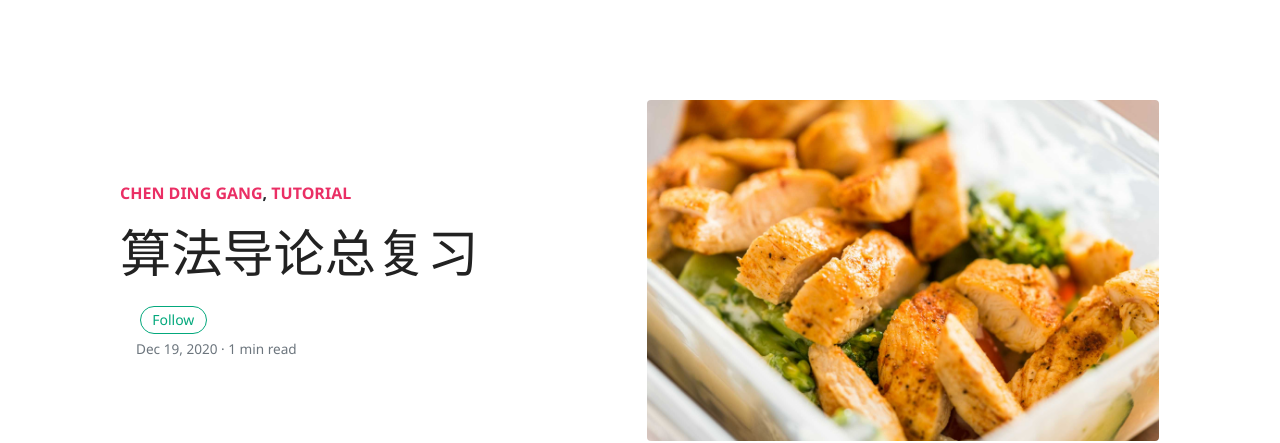
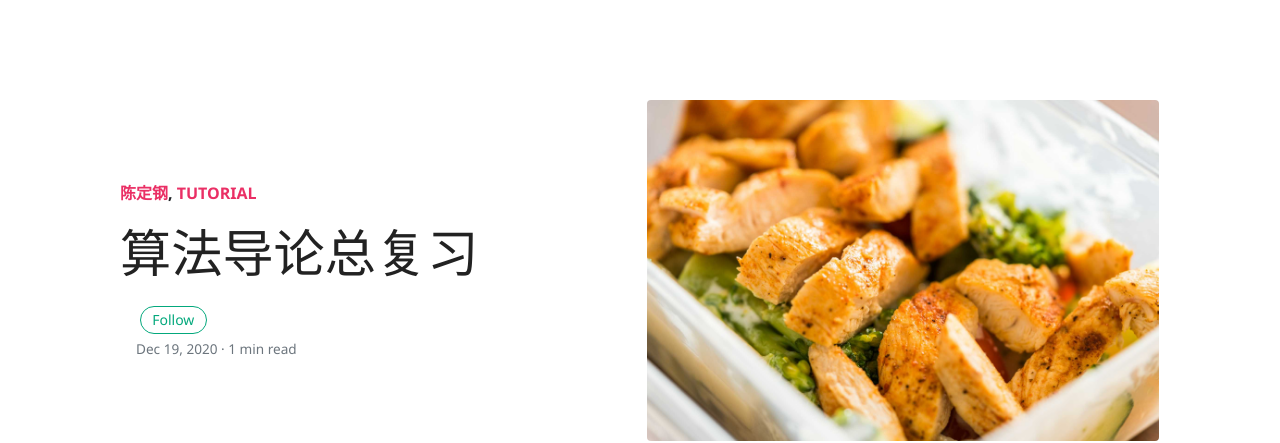
Before and after one commit to Clint-chan/CDG, a Jekyll site: the page built from _posts/2020-12-19-算法导论总复习.md, in a window 1280 px wide and 1033 px high. Shown: the top 443 px of the window. Built offline with Jekyll 4.4.1, drawn with Linux system fonts in a browser that asks for light colours; nearby versions of some CDN libraries; comment, search, counter and statistics services are not loaded.

Commit message:
修改文件: _posts/2020-12-19-算法导论总复习.md

```diff
--- a/_posts/2020-12-19-算法导论总复习.md
+++ b/_posts/2020-12-19-算法导论总复习.md
@@ -1,7 +1,7 @@
 ---
 title: 算法导论总复习
 author: 陈定钢
-categories: [ Chen Ding Gang, tutorial ]
+categories: [ 陈定钢, tutorial ]
 image: assets/images/1.jpg
 ---
 
```
